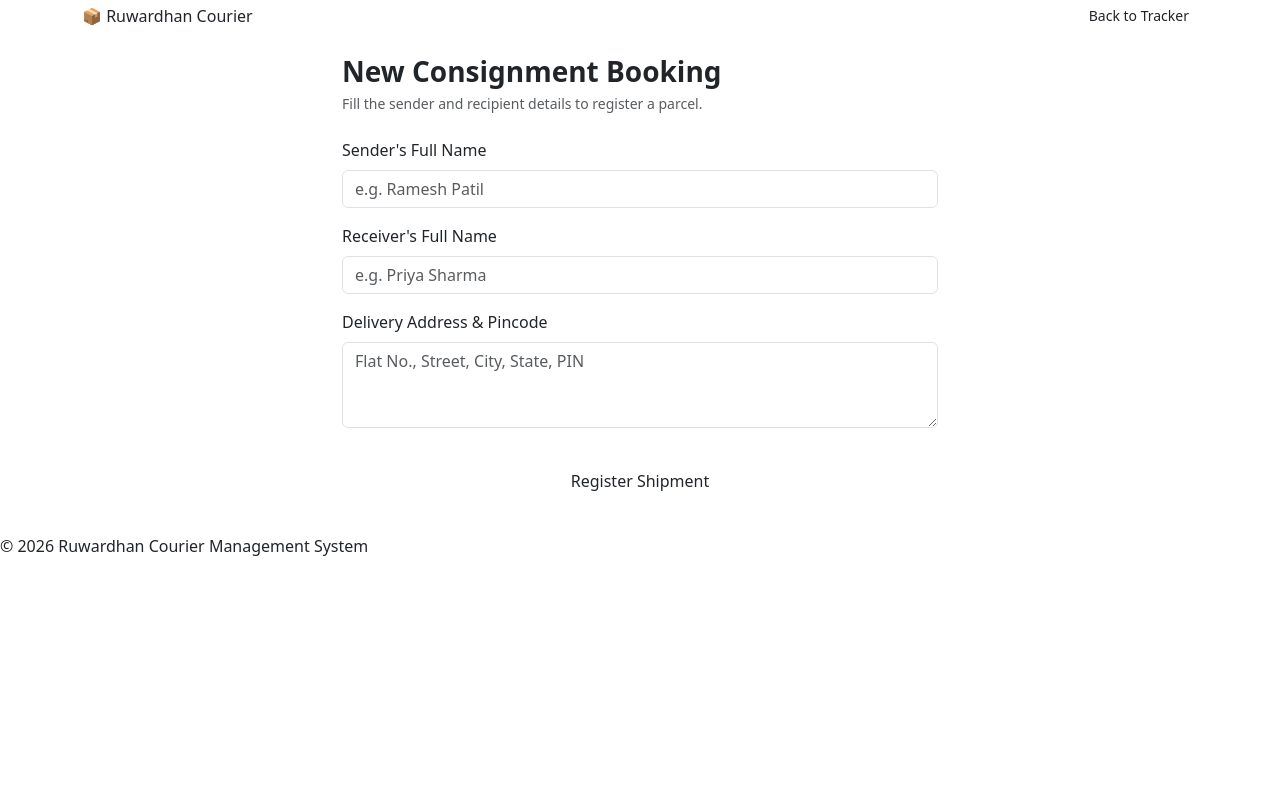
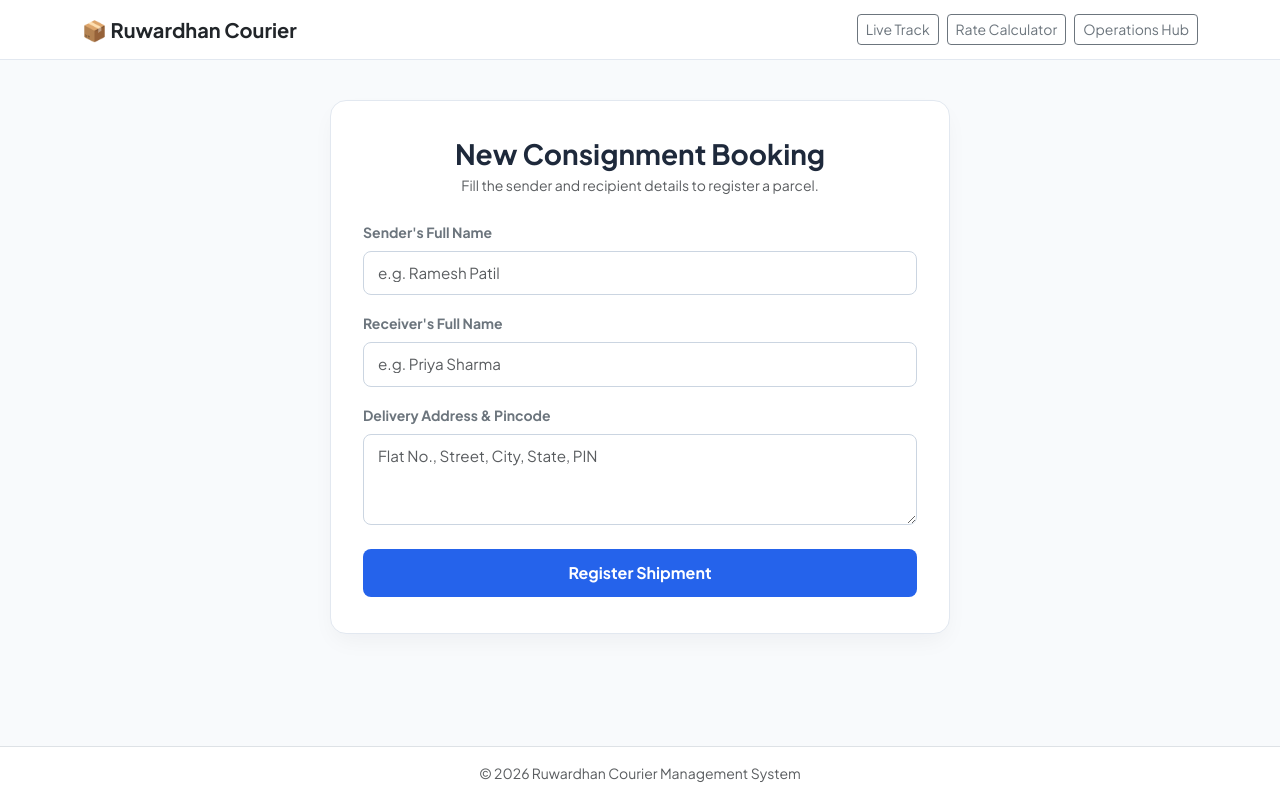
Before and after one commit to Tejascrack/ruwardhan-courier, a Flask app: page /book in a window 1280 px wide. Run offline with Flask 3, Linux system fonts and the light colour scheme.

Commit message:
Update book.html

```diff
--- a/templates/book.html
+++ b/templates/book.html
@@ -3,63 +3,122 @@
 <head>
   <meta charset="UTF-8">
   <meta name="viewport" content="width=device-width, initial-scale=1.0">
-  <title>Ruwardhan Courier Management System</title>
+  <title>New Consignment Booking - Ruwardhan Courier</title>
   <link href="https://cdn.jsdelivr.net/npm/bootstrap@5.3.0/dist/css/bootstrap.min.css" rel="stylesheet">
-  <link rel="stylesheet" href="{{ url_for('static', filename='style.css') }}">
+  <link href="https://fonts.googleapis.com/css2?family=Plus+Jakarta+Sans:wght@400;500;600;700;800&display=swap" rel="stylesheet">
+  <style>
+    body {
+      background: #f8fafc;
+      font-family: 'Plus Jakarta Sans', system-ui, sans-serif;
+      color: #1e293b;
+      min-height: 100vh;
+      display: flex;
+      flex-direction: column;
+    }
+    .navbar-custom {
+      background: #ffffff;
+      border-bottom: 1px solid #e2e8f0;
+      padding: 14px 0;
+    }
+    .booking-card {
+      background: #ffffff;
+      border: 1px solid #e2e8f0;
+      border-radius: 16px;
+      padding: 36px 32px;
+      box-shadow: 0 10px 25px -5px rgba(15, 23, 42, 0.05);
+      max-width: 620px;
+      margin: 40px auto;
+    }
+    .form-control {
+      border-radius: 8px;
+      border: 1.5px solid #cbd5e1;
+      padding: 10px 14px;
+      font-size: 0.95rem;
+    }
+    .form-control:focus {
+      border-color: #2563eb;
+      box-shadow: 0 0 0 3px rgba(37, 99, 235, 0.15);
+    }
+    .btn-register {
+      background: #2563eb;
+      color: #ffffff;
+      font-weight: 700;
+      padding: 12px;
+      border-radius: 8px;
+      border: none;
+      width: 100%;
+      font-size: 1rem;
+      transition: background 0.2s;
+    }
+    .btn-register:hover {
+      background: #1d4ed8;
+      color: #ffffff;
+    }
+  </style>
 </head>
 <body>
 
   <!-- Top Navbar -->
   <header class="navbar-custom">
     <div class="container d-flex justify-content-between align-items-center">
-      <div class="brand-title">
+      <a href="/" class="fw-bold fs-5 text-dark text-decoration-none">
         📦 Ruwardhan Courier
-      </div>
-      <div>
-        <a href="/" class="btn btn-sm btn-outline-custom">Back to Tracker</a>
+      </a>
+      <div class="d-flex gap-2">
+        <a href="/" class="btn btn-sm btn-outline-secondary">Live Track</a>
+        <a href="/calculator" class="btn btn-sm btn-outline-secondary">Rate Calculator</a>
+        <a href="/operations" class="btn btn-sm btn-outline-secondary">Operations Hub</a>
       </div>
     </div>
   </header>
 
-  <main class="container py-4" style="max-width: 620px;">
-    <div class="custom-card">
-      <h3 class="fw-bold mb-1">New Consignment Booking</h3>
-      <p class="text-muted mb-4 small">Fill the sender and recipient details to register a parcel.</p>
+  <!-- Booking Container Form -->
+  <div class="container flex-grow-1">
+    <div class="booking-card">
 
+      <div class="text-center mb-4">
+        <h3 class="fw-bold mb-1">New Consignment Booking</h3>
+        <p class="text-muted small">Fill the sender and recipient details to register a parcel.</p>
+      </div>
+
+      <!-- Success Receipt Banner -->
       {% if new_id %}
         <div class="alert alert-success text-center mb-4 rounded-3 p-3">
           <div class="fw-bold fs-6">Booking Successful!</div>
-          <div class="my-2 text-muted small">Tracking ID:</div>
-          <div class="badge bg-dark fs-4 px-3 py-2">{{ new_id }}</div>
-          <div class="mt-3">
-            <a href="/receipt/{{ new_id }}" target="_blank" class="btn btn-sm btn-dark px-3 py-1">🧾 View & Print Receipt (PDF)</a>
+          <div class="my-2 text-muted small">Tracking AWB:</div>
+          <div class="badge bg-dark fs-4 px-3 py-2 mb-3">{{ new_id }}</div>
+          <div>
+            <a href="/receipt/{{ new_id }}" target="_blank" class="btn btn-sm btn-primary px-3 py-2 fw-semibold">
+              🧾 View & Print Receipt (PDF)
+            </a>
           </div>
         </div>
       {% endif %}
 
       <form action="/book" method="POST">
         <div class="mb-3">
-          <label class="form-label">Sender's Full Name</label>
+          <label class="form-label small fw-bold text-secondary">Sender's Full Name</label>
           <input type="text" name="sender_name" class="form-control" placeholder="e.g. Ramesh Patil" required>
         </div>
 
         <div class="mb-3">
-          <label class="form-label">Receiver's Full Name</label>
+          <label class="form-label small fw-bold text-secondary">Receiver's Full Name</label>
           <input type="text" name="receiver_name" class="form-control" placeholder="e.g. Priya Sharma" required>
         </div>
 
         <div class="mb-4">
-          <label class="form-label">Delivery Address & Pincode</label>
+          <label class="form-label small fw-bold text-secondary">Delivery Address & Pincode</label>
           <textarea name="receiver_address" class="form-control" rows="3" placeholder="Flat No., Street, City, State, PIN" required></textarea>
         </div>
 
-        <button type="submit" class="btn btn-primary-custom w-100 py-3">Register Shipment</button>
+        <button type="submit" class="btn btn-register">Register Shipment</button>
       </form>
+
     </div>
-  </main>
+  </div>
 
-  <footer>
-    <p>© 2026 Ruwardhan Courier Management System</p>
+  <footer class="text-center py-3 text-muted small border-top bg-white">
+    © 2026 Ruwardhan Courier Management System
   </footer>
 
 </body>
```
